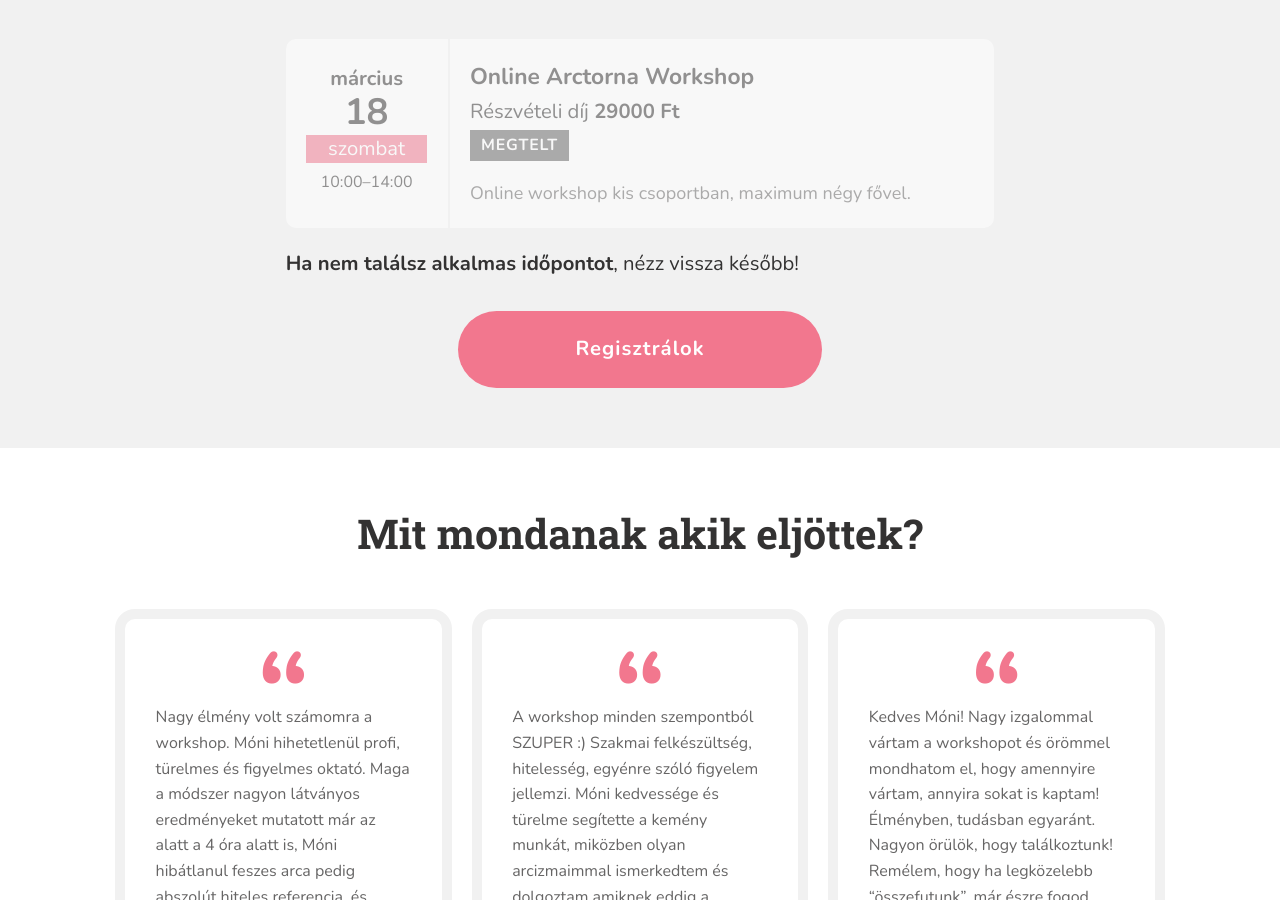
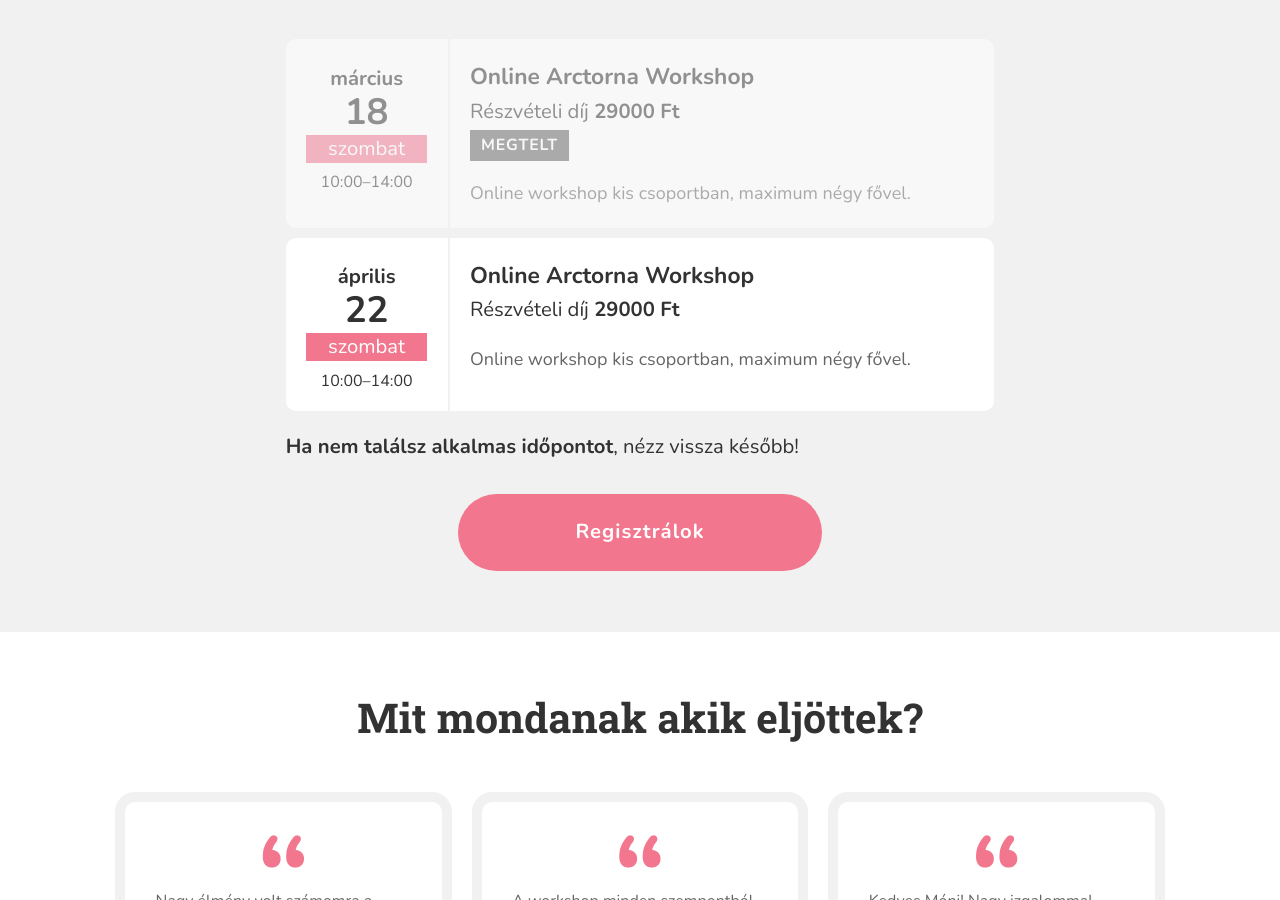
Before and after one commit to monikamudra/arctorna, a Jekyll site: the page built from workshop.md, in a window 1280 px wide and 900 px high, scrolled down 1967 px. Built offline with Jekyll 4.4.1, drawn with Linux system fonts in a browser that asks for light colours.

Commit message:
Update workshop event

```diff
--- a/_data/workshop.yaml
+++ b/_data/workshop.yaml
@@ -37,3 +37,12 @@
       Online workshop kis csoportban, maximum négy fővel.
     price: 29000
     full: true
+
+  - date: 2023-4-22-T10:00
+    start: "10:00"
+    end: "14:00"
+    title: Online Arctorna Workshop
+    description: >-
+      Online workshop kis csoportban, maximum négy fővel.
+    price: 29000
+    full: false
```
